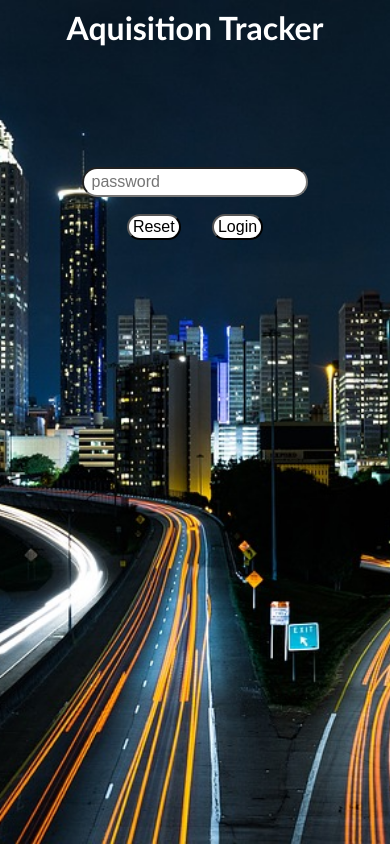
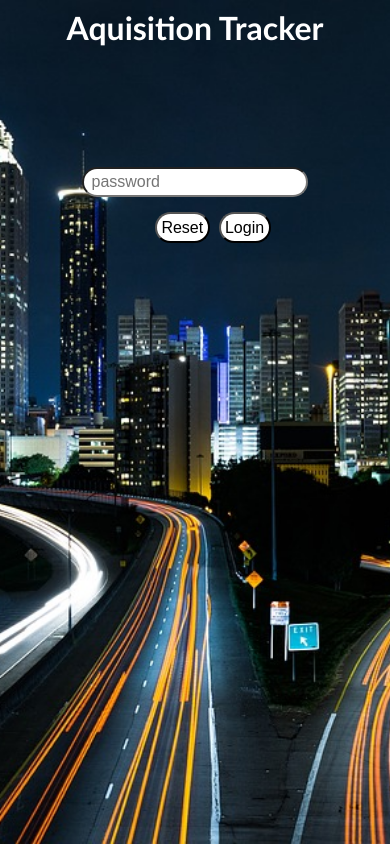
Before and after one commit to SCollinA/acquisition-test, a React (Create React App) app: page / in a window 390 px wide. Built offline with nearby package versions, Linux system fonts and the light colour scheme.

Commit message:
fix target edit button on mobile

```diff
--- a/src/Login/Login.css
+++ b/src/Login/Login.css
@@ -9,7 +9,11 @@
 }
 
 .loginButtons {
-    margin: 2% 25%;
     display: flex;
     justify-content: space-evenly;
 }
+
+.loginButtons > * {
+    margin: 0 5%;
+    padding: 5%;
+}
--- a/src/Tracker/TargetList/TargetDetail/TargetDetail.css
+++ b/src/Tracker/TargetList/TargetDetail/TargetDetail.css
@@ -1,12 +1,11 @@
 .TargetDetail {
-    position: relative;
     display: flex;
     flex-direction: column;
     justify-content: space-around;
     flex-wrap: wrap;
     border: solid 2px grey;
     margin: 2%;
-    padding: 5% 2% 2%;
+    padding: 2%;
     cursor: pointer;
     background-color: white;
     border-radius: 10px;
@@ -14,10 +13,7 @@
 }
 
 .editButton {
-    margin: auto 0;
-    position: absolute;
-    top: 0;
-    right: 0;
+    margin-left: auto;
     border-radius: 5px;
 }
 
--- a/src/Tracker/TargetList/TargetList.css
+++ b/src/Tracker/TargetList/TargetList.css
@@ -1,3 +1,4 @@
 .TargetList {
     overflow-y: auto;
+    padding-bottom: 5%;
 }
--- a/src/Tracker/TrackerHeader/TrackerHeader.css
+++ b/src/Tracker/TrackerHeader/TrackerHeader.css
@@ -16,13 +16,11 @@
     flex-basis: 40%;
     display: flex;
     justify-content: space-around;
-    /* flex-wrap: wrap; */
 }
 
 .searchDiv > * {
     margin: auto 5%;
     padding: 2% 5%;
-    /* font-size: 12px; */
     border-radius: 2em;
     min-width: fit-content;
 }
```
